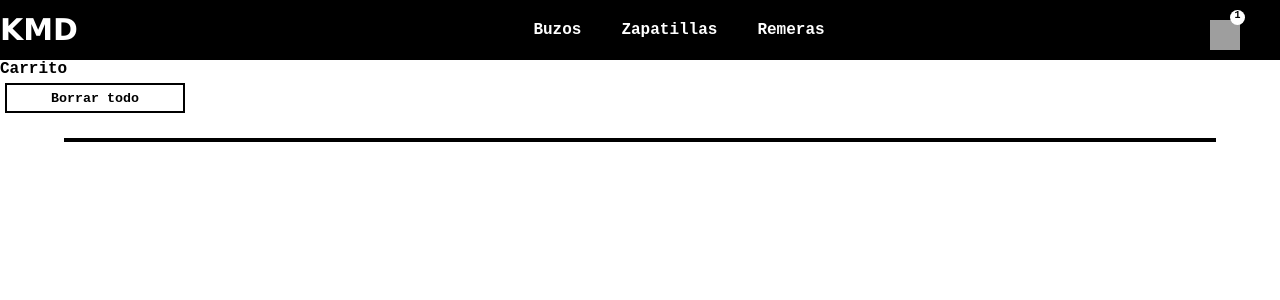
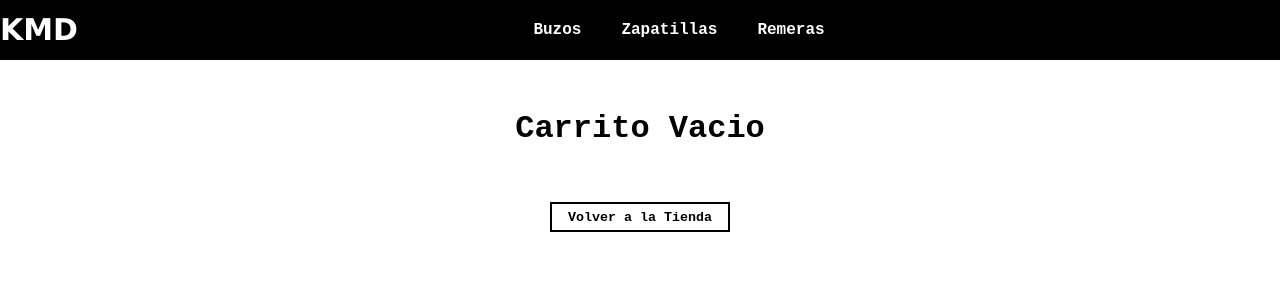
Before and after one commit to MatiSalda/React-CH, a React (Create React App) app: page /cart in a window 1280 px wide. Shown: the top 300 px of the page. Built offline with nearby package versions, Linux system fonts and the light colour scheme; grey boxes are pictures that could not be loaded.

Commit message:
funcionalidades y estilo

```diff
--- a/src/App.css
+++ b/src/App.css
@@ -159,7 +159,7 @@
 
 
 .card {
-  background-color: black;
+  background-color: white;
   margin: 20px;
   width: 20%;
   height: 40%;
@@ -167,6 +167,7 @@
   flex-direction: column;
   align-items: center;
   justify-content: center;
+  border: 2px black solid;
 
 }
 
@@ -190,8 +191,8 @@
 
 .imgCard {
   width: 200px;
-
   margin: 10px;
+  border: 2px solid black;
 }
 
 .containerProductos {
@@ -286,7 +287,7 @@ p:link, p:visited, p:active{
   width: 100px;
   text-align: center;
   margin: 10px;
-
+  border: 2px solid black;
   display: inline-block;
   cursor: pointer;
 }
@@ -297,6 +298,7 @@ p:link, p:visited, p:active{
   border: 2px solid black;
   display: flex;
   margin: 20px auto;
+  margin-top: 5px;
   flex-wrap: wrap;
   justify-content: center;
 
@@ -343,3 +345,20 @@ p:link, p:visited, p:active{
   cursor: pointer;
   transition: all .2s;
 }
+
+.carritoTitulo{
+  margin-top: 20px;
+  display: flex;
+  justify-content: space-around;
+}
+
+.carritoVacio{
+  margin: 50px;
+  text-align: center;
+}
+
+.carritoVacioContainer{
+  display: flex;
+  flex-direction: column;
+  align-items: center;
+}
--- a/src/components/cart.js
+++ b/src/components/cart.js
@@ -1,18 +1,31 @@
 import {CartContext } from "./cartContext"
 import { useContext } from "react"
+import { Link } from 'react-router-dom';
 
 const Cart = () => {
     const {cartList,clear,removeItem} = useContext(CartContext);
 
     return (
         <>
-        <p>Carrito</p>
+        {cartList.length === 0
+        ?
+         <div className="carritoVacioContainer">
+            <h1 className="carritoVacio">Carrito Vacio</h1>
+            <Link to="/"><button className="borrarTodo">Volver a la Tienda</button></Link>
+         </div>
+        :
+         <div className="carritoTitulo"><p>Carrito</p>
             <button className="borrarTodo" onClick={clear}>Borrar todo</button>
-        <div className="containerCarrito">
+         </div>
+        }
 
 
-            {
-            cartList.map(item =>
+            {cartList.length === 0
+             ?
+            <div></div>
+            :
+            <div className="containerCarrito">
+                {cartList.map(item =>
                 <div className="cajaCarrito">
                     <div className="nombreProducto">{item.nombre}</div>
                         <div className="imagenProductoCarrito">
@@ -22,11 +35,9 @@ const Cart = () => {
                     <button className="borrarProducto" onClick={()=> removeItem(item.id)}>Borrar producto</button>
 
                 </div>)
+                }
+            </div>}
 
-
-            }
-
-        </div>
         </>
 
     )
--- a/src/components/cartContext.js
+++ b/src/components/cartContext.js
@@ -11,6 +11,7 @@ const CartContextProvider = ({children}) => {
         setCartList(cartList.map(product => {
             return product.id === producto.id ? {
                 ...product, cantidad : product.cantidad + cantidad}  : producto
+
         }))
        } else {
             setCartList([...cartList, {...producto, cantidad}])
--- a/src/components/cartWidget.js
+++ b/src/components/cartWidget.js
@@ -1,11 +1,18 @@
 import '../App.css';
+import { useContext } from "react"
+import { CartContext } from './cartContext';
+
 const CartWidget = () => {
+const {cartList} = useContext(CartContext)
     return (
-        <div className="containerCartWidget">
+        <>
+        {cartList.length === 0 ? <div></div> :
+            <div className="containerCartWidget">
             <div className="iconCart" >
-                <p className="numberCart">1</p>
+                <p className="numberCart">{cartList.length}</p>
             </div>
-        </div>
+        </div>}
+        </>
     )
 }
 
```
Lines whose indentation alone changed are shown as unchanged.
